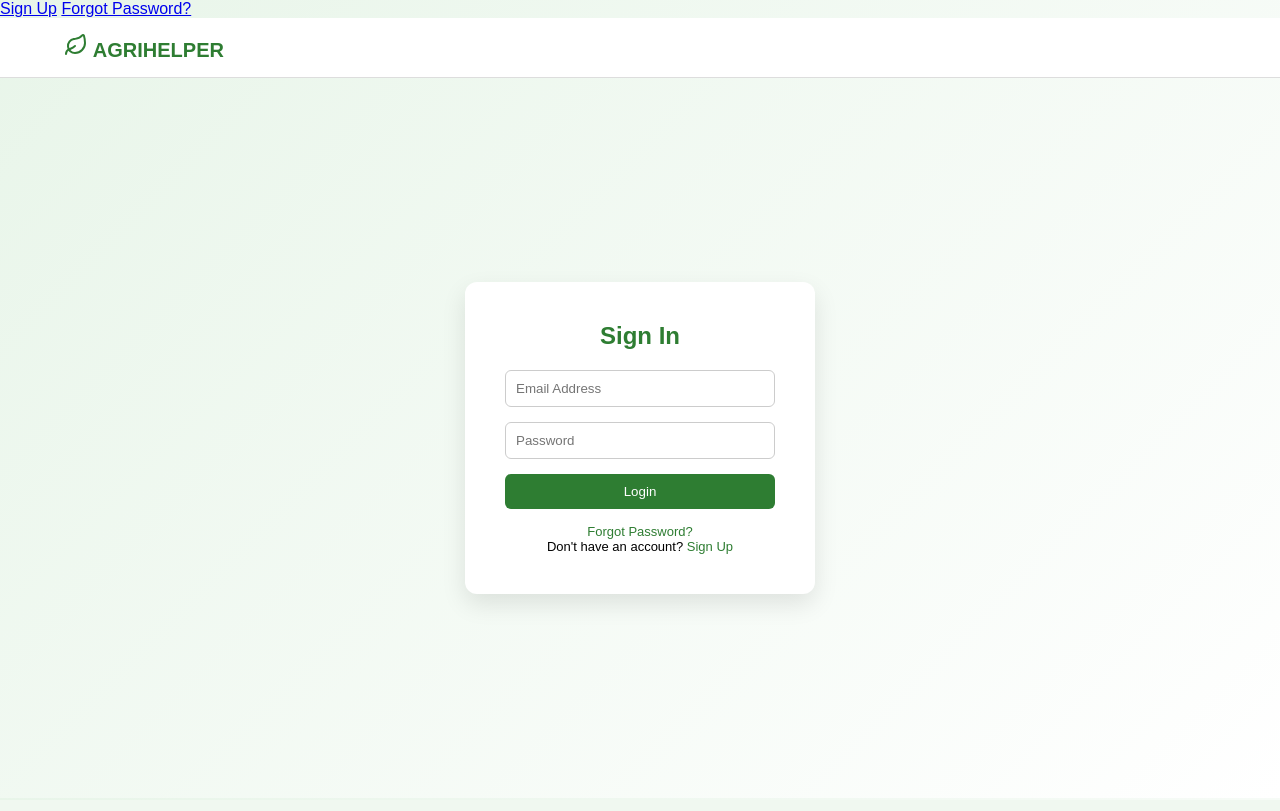
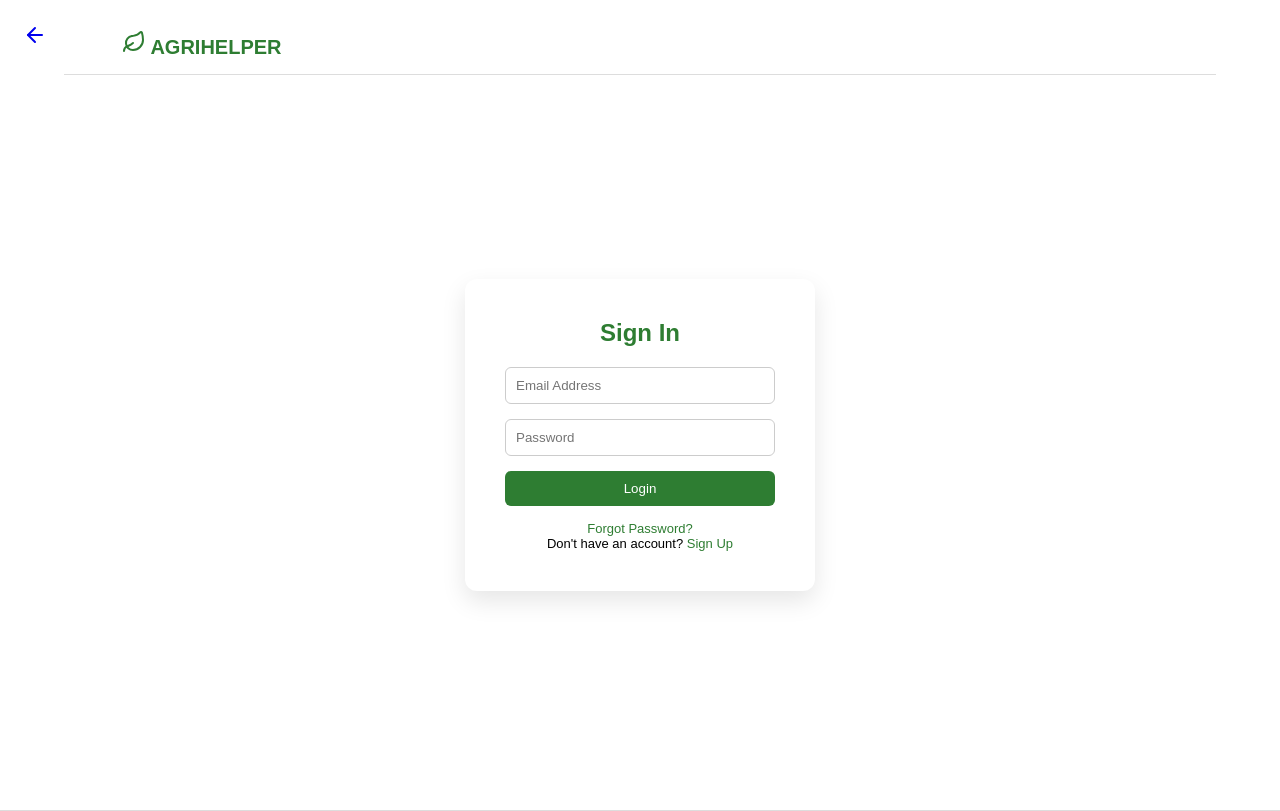
Before and after one commit to vaishnavikale1246-cyber/HT-001Farmxcell, a PHP site: page /login.html in a window 1280 px wide. Run offline with PHP 8.4, Linux system fonts and the light colour scheme.

Commit message:
forgot
forgot

```diff
--- a/auth.css
+++ b/auth.css
@@ -75,3 +75,21 @@ body {
   color: #2e7d32;
   text-decoration: none;
 }
+.floating-back {
+  position: fixed;
+  top: 15px;
+  left: 15px;
+  background: white;
+  padding: 8px;
+  border-radius: 50%;
+  align-items: center;
+  justify-content: center;
+  transition: 0.3s ease;
+  z-index: 1000;
+}
+
+.floating-back:hover {
+  transform: translateX(-4px);
+  background: #2e7d32;
+  color: white;
+}
--- a/forgot.html
+++ b/forgot.html
@@ -5,7 +5,7 @@
 <meta name="viewport" content="width=device-width, initial-scale=1.0">
 <title>Forgot Password - AGRIHELPER</title>
 <link rel="stylesheet" href="auth.css">
-<a href="login.html">Back to Login</a>
+
 
 </head>
 <body>
@@ -21,6 +21,7 @@
 
         <div class="auth-links">
             <a href="login.html">Back to Login</a>
+           <script src="https://unpkg.com/lucide@latest"></script>
         </div>
     </div>
 </div>
--- a/login.html
+++ b/login.html
@@ -5,12 +5,19 @@
 <meta name="viewport" content="width=device-width, initial-scale=1.0">
 <title>Login - AGRIHELPER</title>
 <link rel="stylesheet" href="auth.css">
-<a href="register.html">Sign Up</a>
-<a href="forgot.html">Forgot Password?</a>
-
+<script src="https://unpkg.com/lucide@latest"></script>
 
 </head>
 <body>
+    <body>
+
+<a href="index.html" class="floating-back">
+    <i data-lucide="arrow-left"></i>
+</a>
+
+<script src="https://unpkg.com/lucide@latest"></script>
+<nav class="navbar">
+
 <script src="https://unpkg.com/lucide@latest"></script>
 <nav class="navbar">
     <a href="index.html" class="logo">
```
